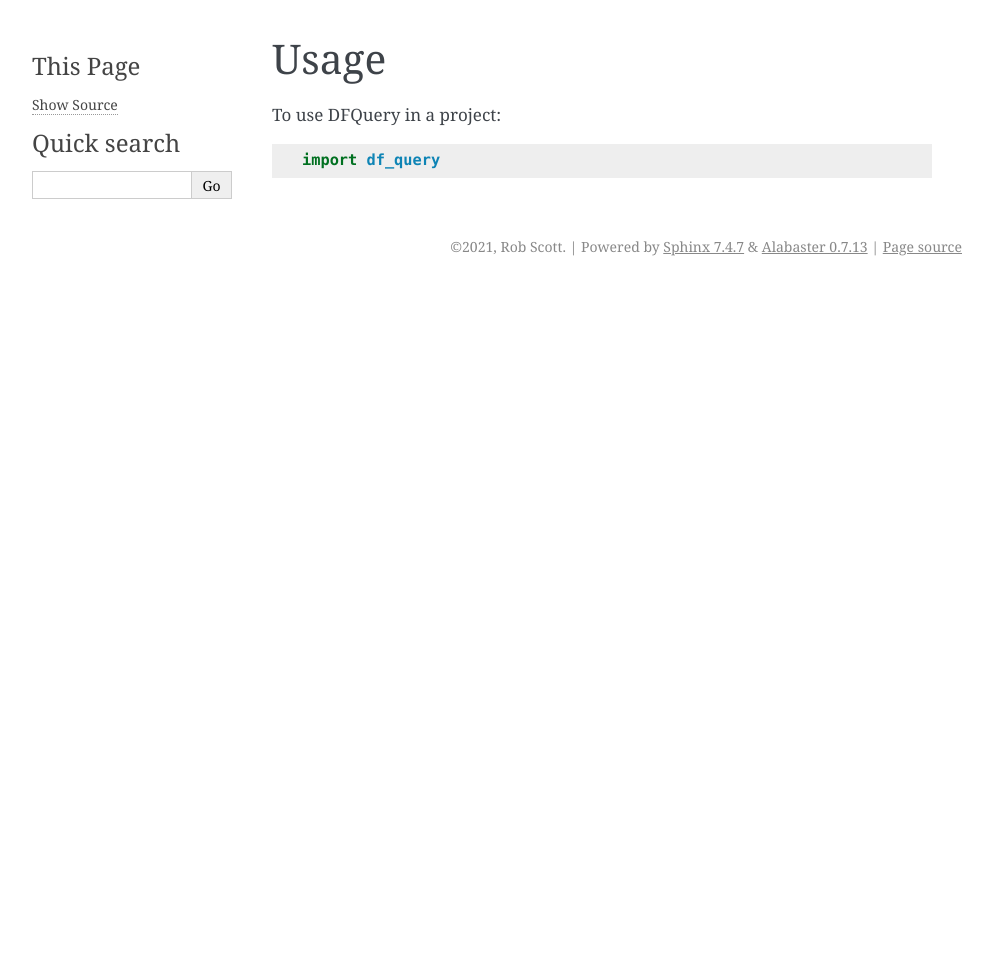
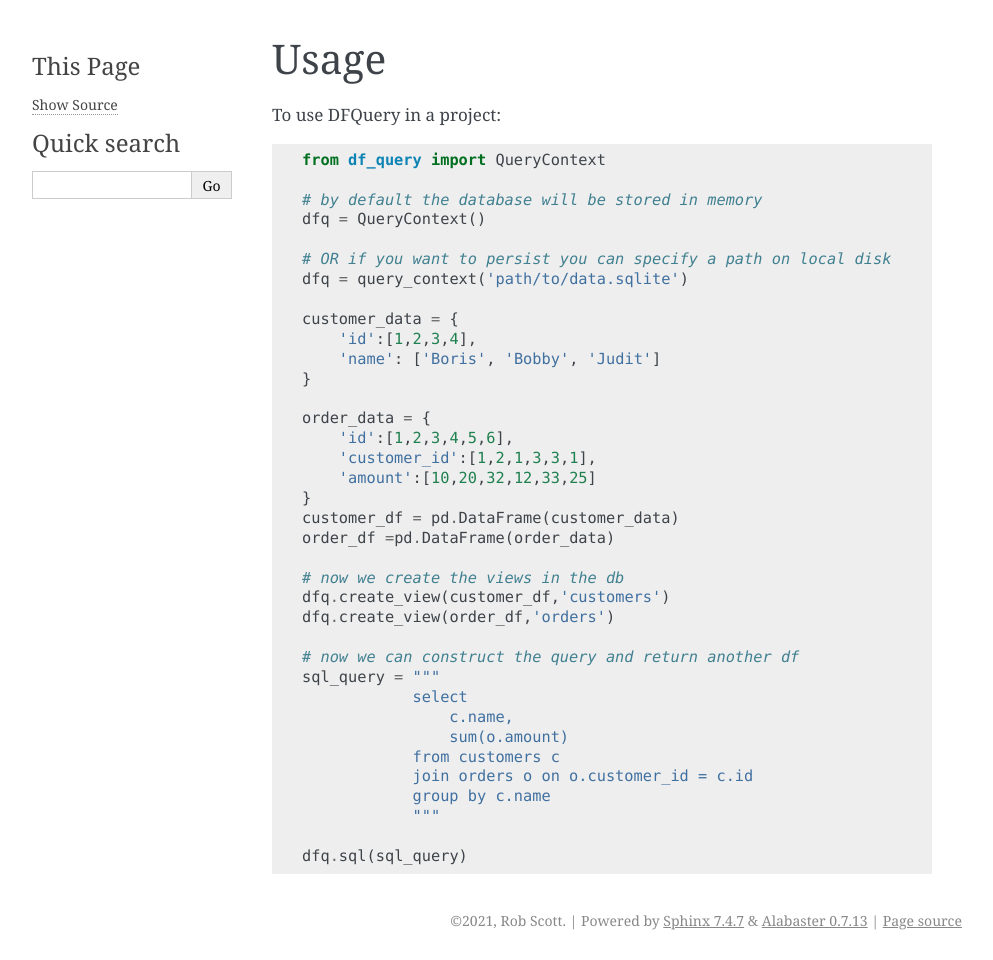
Before and after one commit to rjdscott/df_query, a Sphinx documentation site: the page built from docs/usage.rst, in a window 1280 px wide. Shown: the whole page, without its empty margins (148-1141 px from the left). Built offline with Sphinx 7.4.7, drawn with Linux system fonts in a browser that asks for light colours; pages that are not in the unit, such as notebooks, are missing from menus; before the commit the page ends 900 px from its top, so only the background shows below that.

Commit message:
Set up MVP (#1)
* adding mvp query code

* added usage example

* remove module import

* upate module import

```diff
--- a/df_query/__init__.py
+++ b/df_query/__init__.py
@@ -3,3 +3,5 @@
 __author__ = """Rob Scott"""
 __email__ = 'rob@rjdscott.com'
 __version__ = '0.1.0'
+
+from df_query.query_context import QueryContext
--- a/docs/usage.rst
+++ b/docs/usage.rst
@@ -4,4 +4,39 @@ Usage
 
 To use DFQuery in a project::
 
-    import df_query
+    from df_query import QueryContext
+
+    # by default the database will be stored in memory
+    dfq = QueryContext()
+
+    # OR if you want to persist you can specify a path on local disk
+    dfq = query_context('path/to/data.sqlite')
+
+    customer_data = {
+        'id':[1,2,3,4],
+        'name': ['Boris', 'Bobby', 'Judit']
+    }
+
+    order_data = {
+        'id':[1,2,3,4,5,6],
+        'customer_id':[1,2,1,3,3,1],
+        'amount':[10,20,32,12,33,25]
+    }
+    customer_df = pd.DataFrame(customer_data)
+    order_df =pd.DataFrame(order_data)
+
+    # now we create the views in the db
+    dfq.create_view(customer_df,'customers')
+    dfq.create_view(order_df,'orders')
+
+    # now we can construct the query and return another df
+    sql_query = """
+                select
+                    c.name,
+                    sum(o.amount)
+                from customers c
+                join orders o on o.customer_id = c.id
+                group by c.name
+                """
+
+    dfq.sql(sql_query)
--- a/setup.py
+++ b/setup.py
@@ -36,7 +36,7 @@ setup(
             'df_query=df_query.cli:main',
         ],
     },
-    install_requires=requirements,
+    install_requires=["pandas"],
     license="MIT license",
     long_description=readme + '\n\n' + history,
     include_package_data=True,
```
Also changed, not shown: 2 other files.
